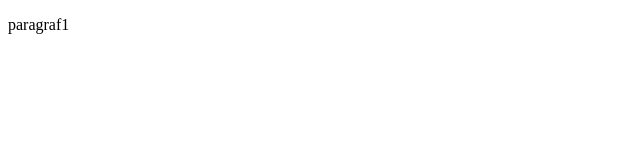
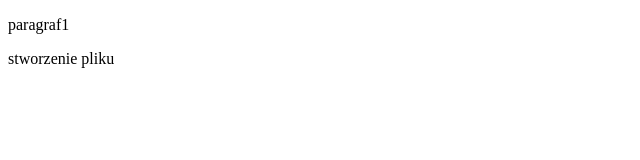
Before and after one commit to karolinanaworol/git-zadanie1, a plain HTML site: page index.html in a window 1280 px wide. Shown: the whole page, without its empty margins (0-640 px from the left). Drawn offline with Linux system fonts and the light colour scheme.

Commit message:
stworzenie pliku

```diff
--- a/index.html
+++ b/index.html
@@ -6,5 +6,6 @@
 </head>
 <body>
     <p>paragraf1</p>
+    <p>stworzenie pliku</p>
 </body>
 </html>
```
